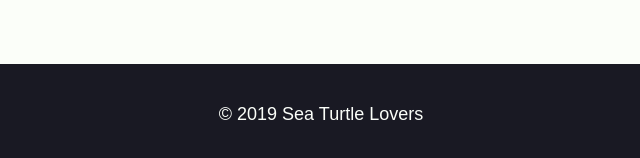
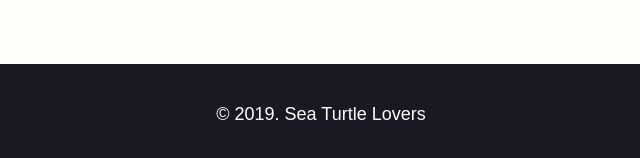
Before and after one commit to arelthia/webdesign1-fall2020, a website: page webdesign1/tribute/index.html in a window 1280 px wide. Shown: the part 1576-1734 px from the top of the page, 319-959 px from the left. Drawn offline with Linux system fonts and the light colour scheme.

Commit message:
Footer content

```diff
--- a/webdesign1/tribute/index.html
+++ b/webdesign1/tribute/index.html
@@ -74,7 +74,7 @@
       </section>
     </main>
     <footer>
-      <p>&copy; 2019 Sea Turtle Lovers</p>
+      <p>&copy; 2019. Sea Turtle Lovers</p>
     </footer>
   </body>
 </html>
```
